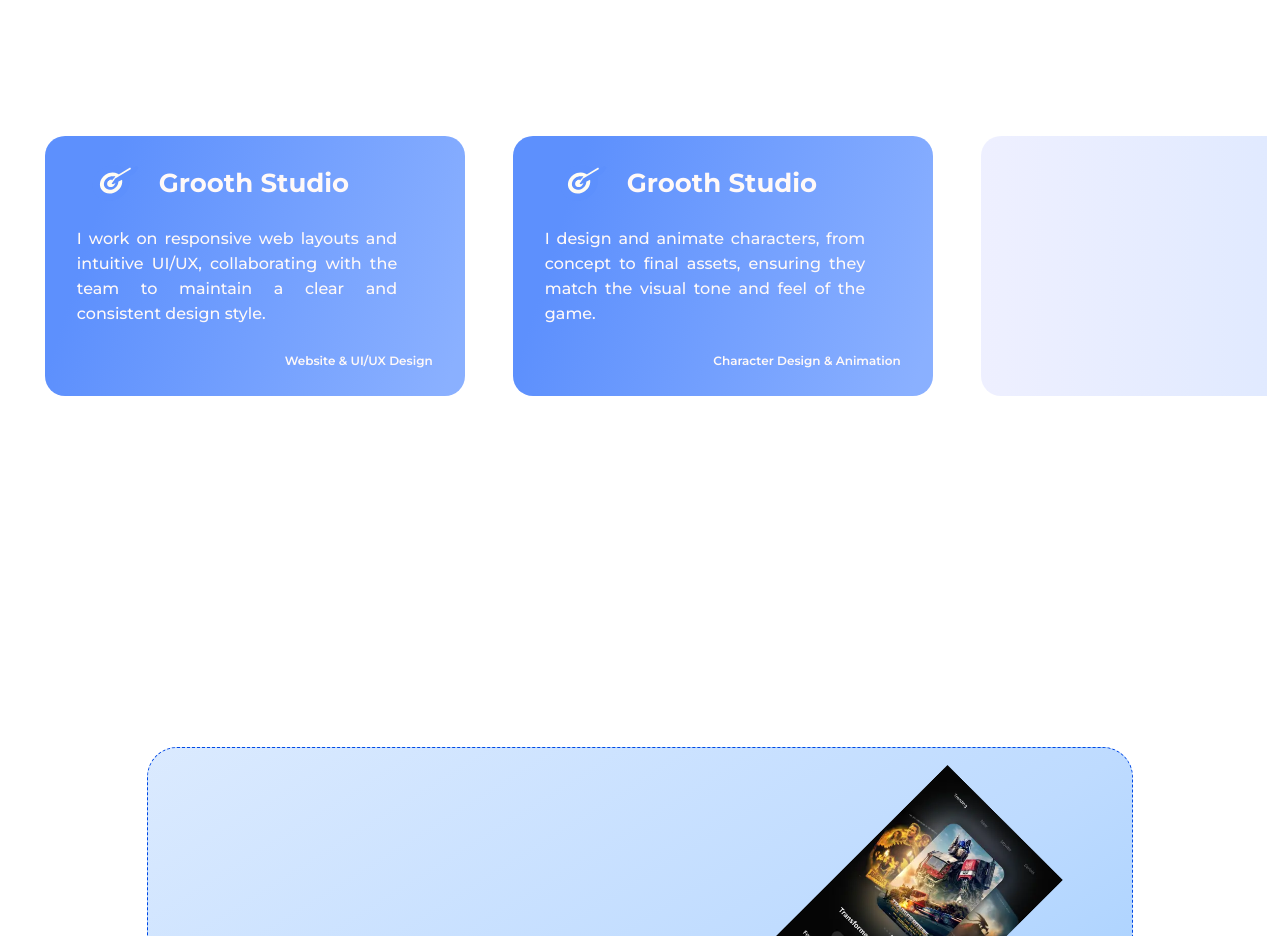
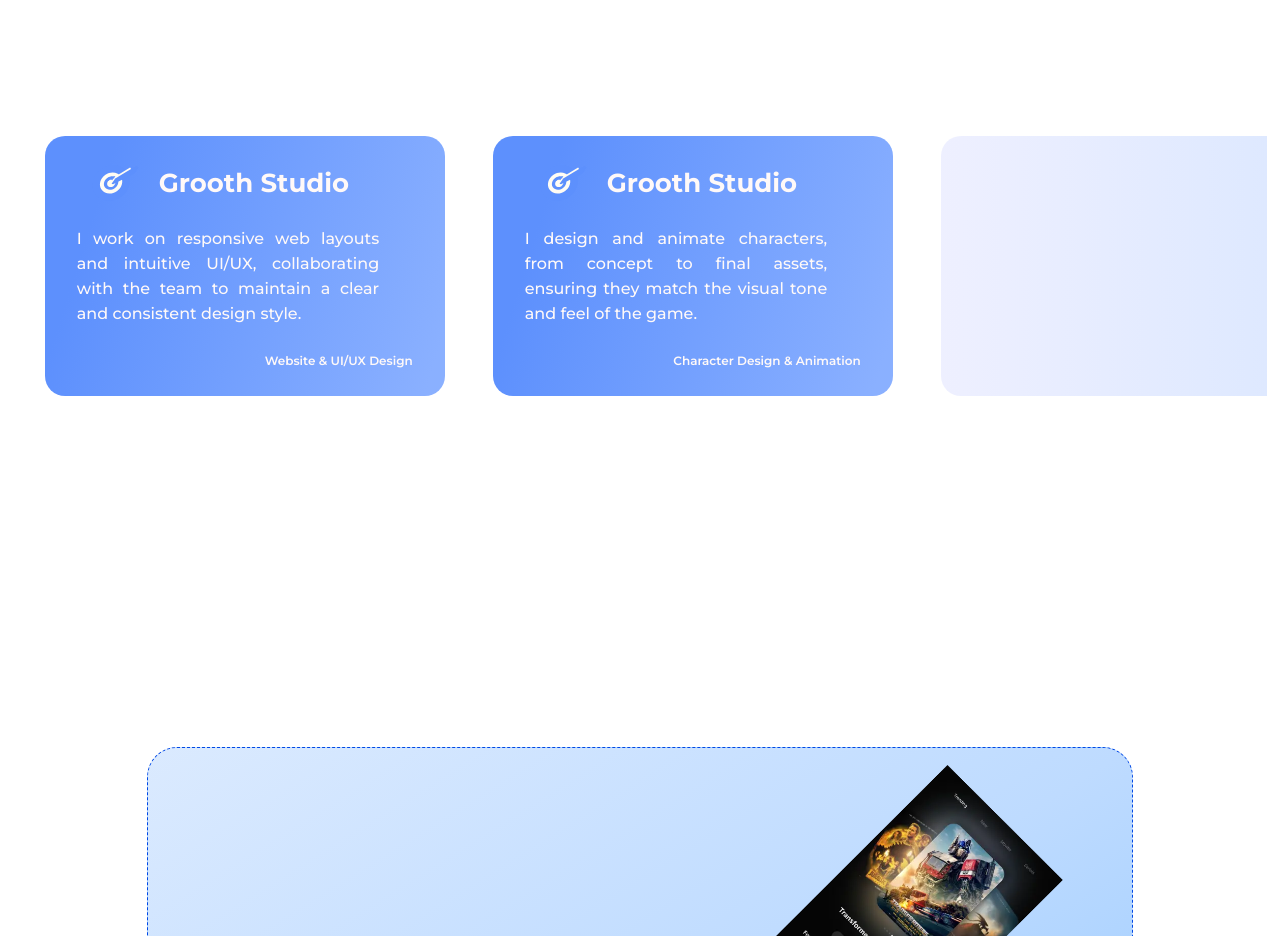
Before and after one commit to JSKUN2/portovin, a React (Vite) app: page / in a window 1280 px wide. Shown: the part 1780-2716 px from the top of the page. Built offline with nearby package versions, Linux system fonts and the light colour scheme.

Commit message:
Update middle.jsx

```diff
--- a/src/Middle/middle.jsx
+++ b/src/Middle/middle.jsx
@@ -51,7 +51,7 @@ export default function Middle() {
             return (
               <SpotlightCard
                 key={index}
-                className={`custom-spotlight-card w-[420px] h-[260px] shrink-0 active text-[#FFF9F8]`}
+                className={`custom-spotlight-card w-[400px] h-[260px] max-md:w-[350px] shrink-0 active text-[#FFF9F8]`}
                 spotlightColor="#BAD1FF"
               >
                 {(
@@ -63,12 +63,12 @@ export default function Middle() {
                       </p>
                     </div>
                     <div>
-                      <p className="font-montserrat font-medium text-[16px] leading-[157%] tracking-[0%] w-[90%]">
+                      <p className="font-montserrat font-medium text-[16px] leading-[157%] tracking-[0%] w-[90%] max-md:text-[14px]">
                         {item.description}
                       </p>
                     </div>
                     <div>
-                      <p className="font-montserrat font-semibold text-[12px] leading-[157%] tracking-[0%] text-right mt-[25px]">
+                      <p className="font-montserrat font-semibold text-[12px] leading-[157%] tracking-[0%] text-right mt-[25px] max-md:text-[10px]">
                         {item.role}
                       </p>
                     </div>
@@ -80,7 +80,7 @@ export default function Middle() {
             return (
               <SpotlightCard
                 key={index}
-                className={`custom-spotlight-card w-[420px] h-[260px] shrink-0 passive`}
+                className={`custom-spotlight-card w-[400px] h-[260px] shrink-0 passive`}
                 spotlightColor="#BAD1FF"
               />
             );
```
